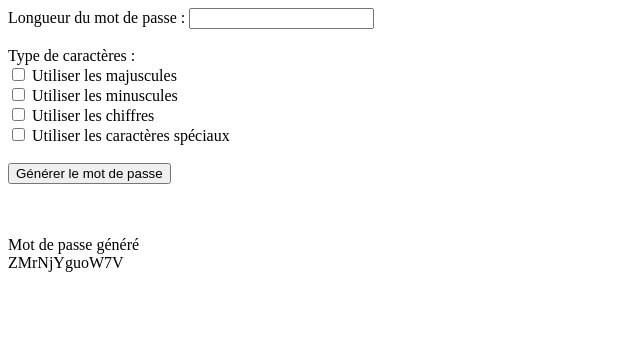
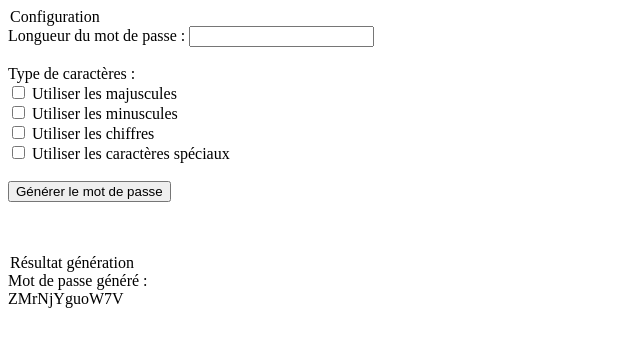
Before and after one commit to alexandremottier/PasswordGenerator-PHP, a PHP site: page /nextgen.php in a window 1280 px wide. Shown: the top 347 px of the page, without its empty margins (0-640 px from the left). Run offline with PHP 8.4, Linux system fonts and the light colour scheme; data that the repository does not hold is empty.

Commit message:
Esthétique

```diff
--- a/nextgen.php
+++ b/nextgen.php
@@ -1,4 +1,5 @@
 <form method="post" action="">
+    <legend>Configuration</legend>
     <label for="length">Longueur du mot de passe :</label>
     <input type="number" name="length" value="<?php echo $length; ?>" required>
 
@@ -19,7 +20,8 @@
     <input type="submit" name="submit" value="Générer le mot de passe">
 </form>
 <br><br>
-<label>Mot de passe généré</label>
+<legend>Résultat génération</legend>
+<label>Mot de passe généré :</label>
 <br>
 <?php
 
```
